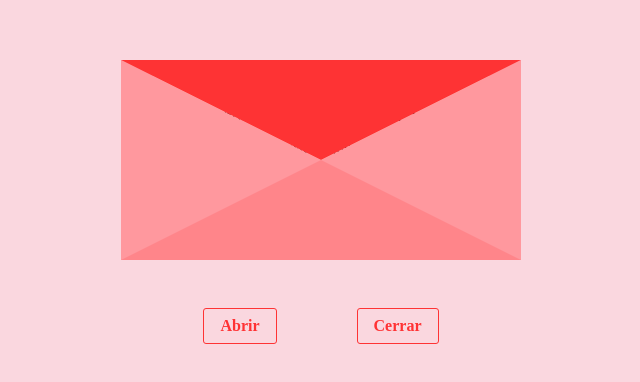
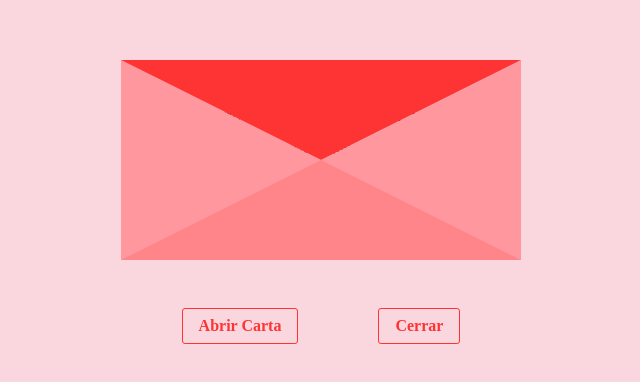
Before and after one commit to matispazmi/Pruebasobrecositas, a plain HTML site: page index.html in a window 1280 px wide. Shown: the part 198-580 px from the top of the page, without its empty margins (319-959 px from the left). Drawn offline with Linux system fonts and the light colour scheme.

Commit message:
Update index.html

```diff
--- a/index.html
+++ b/index.html
@@ -17,7 +17,7 @@
       <div class="letter"></div>
     </div>
     <div class="options">
-      <button id="open">Abrir</button>
+      <button id="open">Abrir Carta</button>
       <button id="close">Cerrar</butto>
     </div>
   </main>
```
